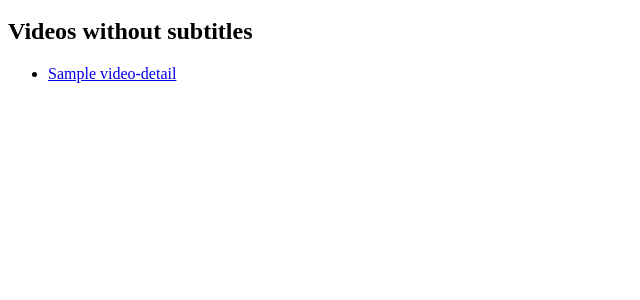
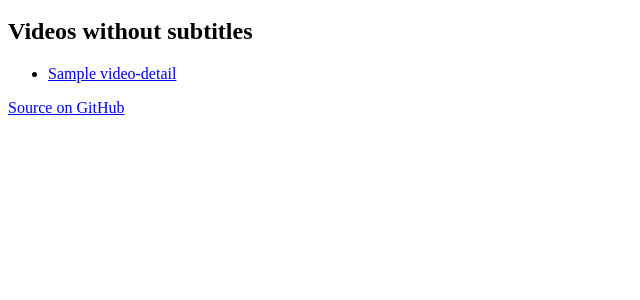
Before and after one commit to alyssadev/subs, a Flask app: template templates/channel.html in a window 1280 px wide. Shown: the part 139-439 px from the top of the page, without its empty margins (0-640 px from the left). Run offline with Flask 2, Linux system fonts and the light colour scheme; the template is opened without the code that fills it: most values are stand-ins (such as "Sample title", 1, 10 or a date in 2020).

Commit message:
added links

```diff
--- a/templates/channel.html
+++ b/templates/channel.html
@@ -17,5 +17,6 @@
 			<li><a href="https://youtubexternalcc.netlify.app/video-player.html?videoID={{ i }}">{{ data[i]["video-details"]["title"] }}</a></li>
 			{% endfor %}
 		</ul>
+		<p><a href="https://github.com/alyssadev/subs">Source on GitHub</a></p>
 	</body>
 </html>
--- a/templates/index.html
+++ b/templates/index.html
@@ -10,5 +10,6 @@
 			<li><a href="/{{ c }}/">{{ t }}</a></li>
 			{% endfor %}
 		</ul>
+		<p><a href="https://github.com/alyssadev/subs">Source on GitHub</a></p>
 	</body>
 </html>
```
